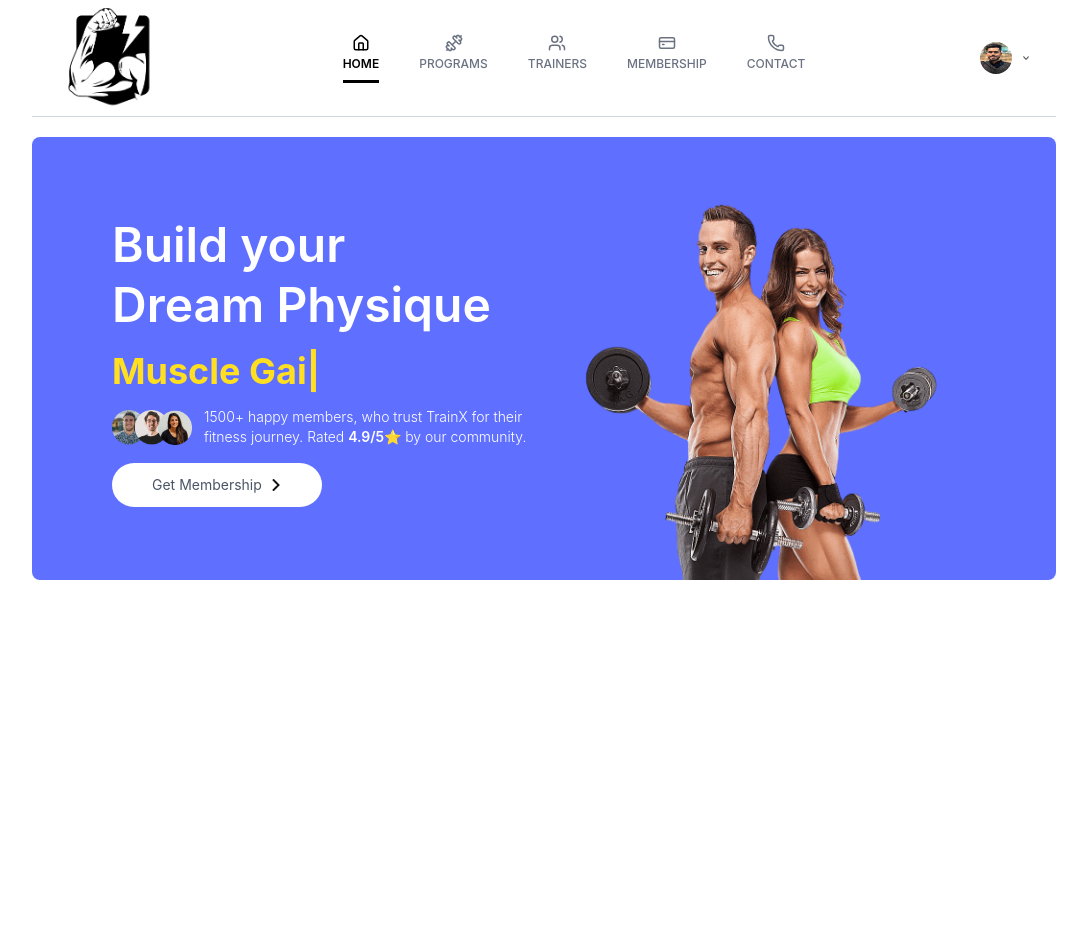
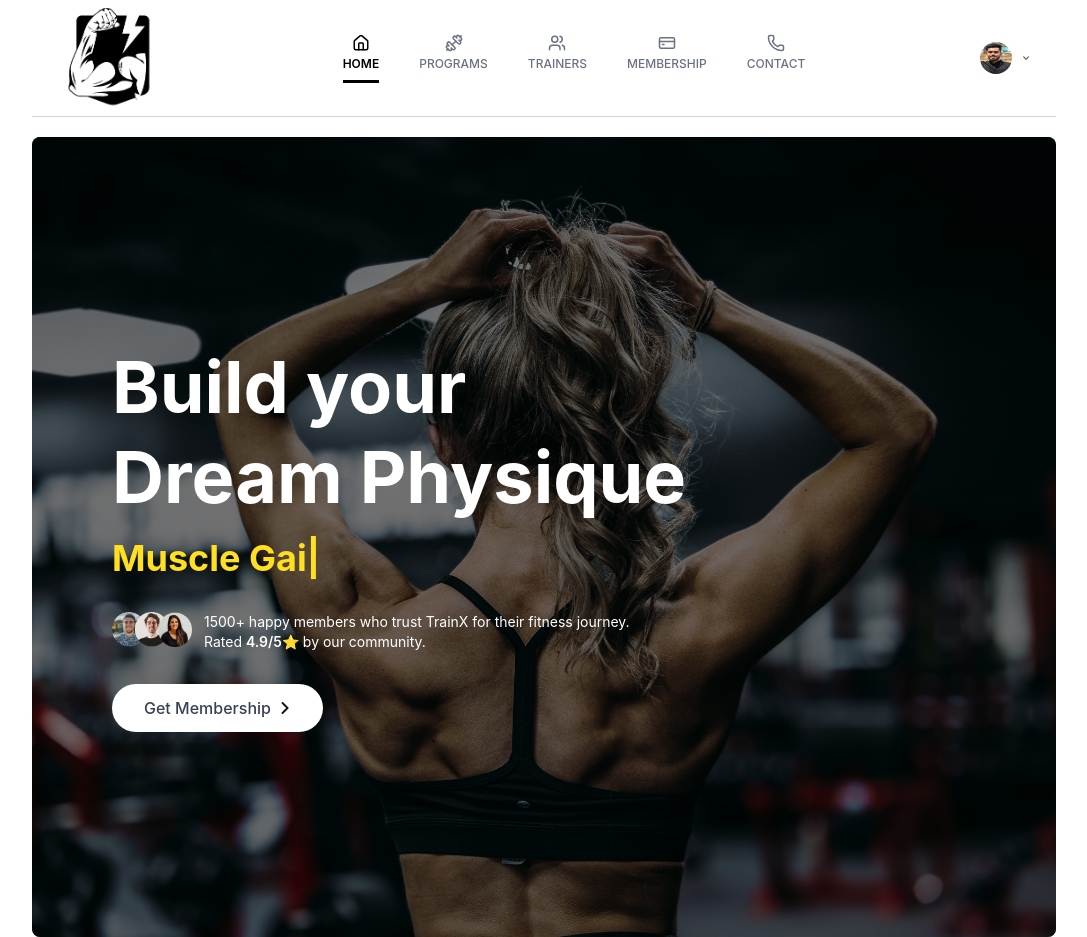
Before and after one commit to NikhilDarekar/TrainX, a React (Vite) app in the folder Clientside/: page / in a window 1280 px wide. Shown: the whole page, without its empty margins (96-1183 px from the left). Before the commit the page ends 800 px from the top, so only its background shows below. Built offline with nearby package versions, Linux system fonts and the light colour scheme.

Commit message:
added parallax effect

```diff
--- a/Clientside/src/components/Header.jsx
+++ b/Clientside/src/components/Header.jsx
@@ -1,50 +1,160 @@
-import React from 'react'
+// import React from 'react'
+// import { TypeAnimation } from 'react-type-animation';
+// import hero from '../assets/hero.png'
+// import arrow_icon from '../assets/arrow-icon.png'
+// import group_profiles from '../assets/group_profiles.png'
+// import parallax from '../assets/parallax.jpg'
+// const Header = () => {
+//   return (
+//     <div className='flex flex-col md:flex-row flex-wrap bg-primary rounded-lg px-6 md:px-10 lg:px-20'>
+
+//         {/* left side */}
+//         <div className='md:w-1/2 flex flex-col items-start justify-center gap-4 py-10 m-auto md:py-[8vw] md:mb-[-30px]'>
+//             <p className='font-josefin text-2xl md:text-4xl lg:text-5xl text-white font-semibold leading-tight md:leading-tight lg:leading-tight md:-mt-6'>
+//               Build your <br/> Dream Physique
+//             </p>
+
+//             <div className='font:josefin text-2xl md:text-4xl font-bold text-yellow-300'>
+//               <TypeAnimation
+//                 sequence={[
+//                   'Fat Loss', 2000,
+//                   'Muscle Gain', 2000,
+//                   'Strength', 2000,
+//                   'Cardio Fitness', 2000,
+//                   'Athletic Performance', 2000,
+//                 ]}
+//                 speed={50}
+//                 repeat={Infinity}
+//               />
+//             </div>
+
+//             <div className='flex flex-col md:flex-row items-center gap-3 text-white text-sm font-light'>
+//                 <img className='w-20' src={group_profiles} alt="" />
+//                 <p>1500+ happy members,<br className='hidden '/> who trust TrainX for their fitness journey.{" "}
+//                 <br className='hidden ' />
+//                   Rated <span className='font-semibold'>4.9/5⭐</span> by our community.
+//                 </p>
+//             </div>
+//             <a href='#trainers' className='flex items-center gap-2 bg-white px-10 py-3 rounded-full text-gray-600 text-sm m-auto md:m-0 hover:text-black hover:scale-105 transition-all duration-300'>
+//               Get Membership <img className='w-3' src={arrow_icon} alt='' />
+//             </a>
+//         </div>
+
+//         {/* right side */}
+//         <div className='md:w-1/2 relative justify-center items-center'>
+//           <img className='w-full md:absolute bottom-0 h-auto rounded-lg' src={hero} alt="" />
+//         </div>
+//     </div>
+//   )
+// }
+
+// export default Header
+
+
+
+
+
+
+
+
+
+
+
+
+
+import React, { useEffect, useState } from 'react';
 import { TypeAnimation } from 'react-type-animation';
-import hero from '../assets/hero.png'
-import arrow_icon from '../assets/arrow-icon.png'
-import group_profiles from '../assets/group_profiles.png'
+
+import arrow_icon from '../assets/arrow-icon.png';
+import group_profiles from '../assets/group_profiles.png';
+import parallax from '../assets/parallax.jpg';
+
 const Header = () => {
+  const [offsetY, setOffsetY] = useState(0);
+
+  useEffect(() => {
+    const handleScroll = () => {
+      setOffsetY(window.scrollY);
+    };
+
+    window.addEventListener('scroll', handleScroll, { passive: true });
+
+    return () => {
+      window.removeEventListener('scroll', handleScroll);
+    };
+  }, []);
+
   return (
-    <div className='flex flex-col md:flex-row flex-wrap bg-primary rounded-lg px-6 md:px-10 lg:px-20'>
+    <section className="relative min-h-screen overflow-hidden rounded-lg">
+      {/* Parallax Background */}
+      <div
+        className="absolute inset-0 scale-110"
+        style={{
+          backgroundImage: `url(${parallax})`,
+          backgroundSize: 'cover',
+          backgroundPosition: 'center',
+          transform: `translateY(${offsetY * 0.4}px) scale(1.1)`,
+          willChange: 'transform',
+        }}
+      />
 
-        {/* left side */}
-        <div className='md:w-1/2 flex flex-col items-start justify-center gap-4 py-10 m-auto md:py-[8vw] md:mb-[-30px]'>
-            <p className='font-josefin text-2xl md:text-4xl lg:text-5xl text-white font-semibold leading-tight md:leading-tight lg:leading-tight md:-mt-6'>
-              Build your <br/> Dream Physique
-            </p>
+      {/* Overlay */}
+      <div className="absolute inset-0 bg-black/55" />
 
-            <div className='font:josefin text-2xl md:text-4xl font-bold text-yellow-300'>
+      {/* Content */}
+      <div className="relative z-10 min-h-screen flex items-center">
+        <div className="px-6 md:px-10 lg:px-20 max-w-3xl">
+          <h1 className="font-josefin text-4xl md:text-6xl lg:text-7xl text-white font-bold leading-tight">
+            Build your <br />
+            Dream Physique
+          </h1>
+
+          <div className="font-josefin text-2xl md:text-4xl font-bold text-yellow-300 mt-4 min-h-[50px]">
             <TypeAnimation
               sequence={[
-                  'Fat Loss', 2000,
-                  'Muscle Gain', 2000,
-                  'Strength', 2000,
-                  'Cardio Fitness', 2000,
-                  'Athletic Performance', 2000,
+                'Fat Loss',
+                2000,
+                'Muscle Gain',
+                2000,
+                'Strength',
+                2000,
+                'Cardio Fitness',
+                2000,
+                'Athletic Performance',
+                2000,
               ]}
               speed={50}
               repeat={Infinity}
             />
           </div>
 
-            <div className='flex flex-col md:flex-row items-center gap-3 text-white text-sm font-light'>
-                <img className='w-20' src={group_profiles} alt="" />
-                <p>1500+ happy members,<br className='hidden '/> who trust TrainX for their fitness journey.{" "}
-                <br className='hidden ' />
-                  Rated <span className='font-semibold'>4.9/5⭐</span> by our community.
+          <div className="flex flex-col sm:flex-row items-center sm:items-start gap-3 text-white text-sm mt-6">
+            <img
+              className="w-20"
+              src={group_profiles}
+              alt="Community Members"
+            />
+
+            <p>
+              1500+ happy members who trust TrainX for their fitness
+              journey.
+              <br />
+              Rated <span className="font-semibold">4.9/5⭐</span> by our
+              community.
             </p>
           </div>
-            <a href='#trainers' className='flex items-center gap-2 bg-white px-10 py-3 rounded-full text-gray-600 text-sm m-auto md:m-0 hover:text-black hover:scale-105 transition-all duration-300'>
-              Get Membership <img className='w-3' src={arrow_icon} alt='' />
+
+          <a
+            href="#trainers"
+            className="inline-flex items-center gap-2 bg-white px-8 py-3 rounded-full text-gray-700 font-medium mt-8 hover:scale-105 hover:text-black transition-all duration-300"
+          >
+            Get Membership
+            <img className="w-3" src={arrow_icon} alt="Arrow" />
           </a>
         </div>
+      </div>
+    </section>
+  );
+};
 
-        {/* right side */}
-        <div className='md:w-1/2 relative justify-center items-center'>
-          <img className='w-full md:absolute bottom-0 h-auto rounded-lg' src={hero} alt="" />
-        </div>
-    </div>
-  )
-}
-
-export default Header
+export default Header;
```
Also changed, not shown: Clientside/src/assets/parallax.jpg (added). Lines whose indentation alone changed are shown as unchanged.
